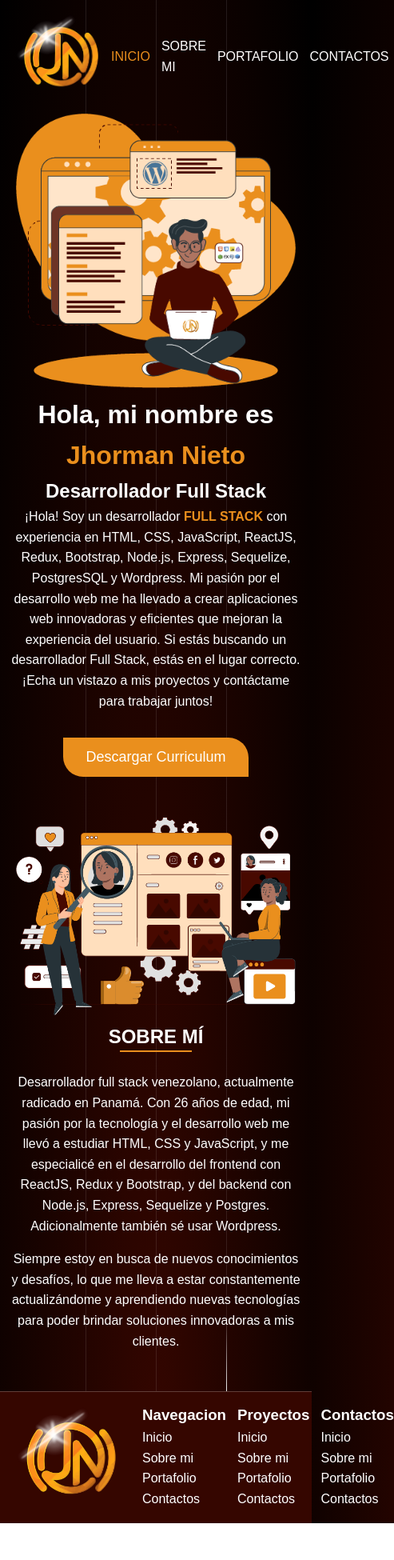
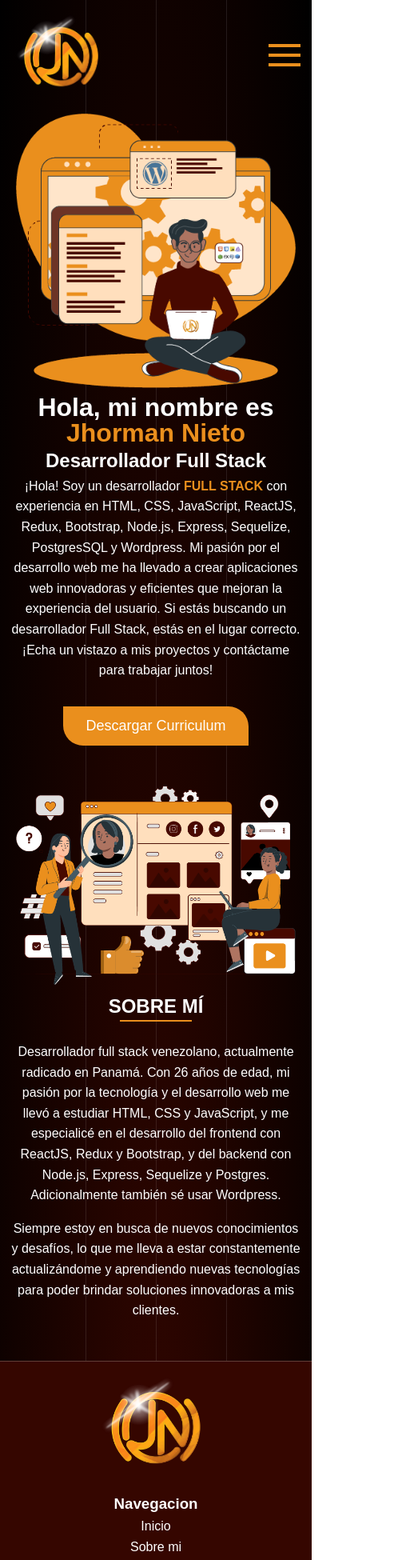
Before and after one commit to jhorman9/portafolio-2024-06, a React (Vite) app: page / in a window 390 px wide. Shown: the top 1950 px of the page at 80% size, 493 px wide, since content can reach past the window. Before the commit the page ends 1904 px from the top, so only its background shows below. Built offline with nearby package versions, Linux system fonts and the light colour scheme.

Commit message:
Agregando el footer

```diff
--- a/src/App.tsx
+++ b/src/App.tsx
@@ -1,8 +1,8 @@
 import { HashRouter, Route, Routes } from 'react-router-dom';
 import './styles/App.css';
 import './styles/lines.css';
-import { Header } from './components/Header';
-import { Footer } from './components/Footer';
+import { Header } from './components/HeaderComponents/Header';
+import { Footer } from './components/FooterComponents/Footer';
 import { HomePage } from './pages/HomePages/HomePage';
 import { AboutPages } from './pages/AboutPages/AboutPages';
 import { ProjectsPage } from './pages/ProjectsPages/ProjectsPage';
--- a/src/components/Footer.tsx
+++ /dev/null
@@ -1,34 +0,0 @@
-import { Link } from 'react-router-dom';
-import logoType from '../assets/images/logo/logo-jhorman-nieto.png';
-import '../styles/footer.css';
-
-export const Footer = () => {
-  return (
-    <footer>
-      <div>
-        <img src={logoType} alt="Logo de Jhorman Nieto P" title='Logo de Jhorman Nieto' loading='lazy' width={150} height={200}/>
-      </div>
-      <ul>
-        <h3>Navegacion</h3>
-        <li><Link to="/">Inicio</Link></li>
-        <li><Link to="/">Sobre mi</Link></li>
-        <li><Link to="/">Portafolio</Link></li>
-        <li><Link to="/">Contactos</Link></li>
-      </ul>
-      <ul>
-        <h3>Proyectos</h3>
-        <li><Link to="/">Inicio</Link></li>
-        <li><Link to="/">Sobre mi</Link></li>
-        <li><Link to="/">Portafolio</Link></li>
-        <li><Link to="/">Contactos</Link></li>
-      </ul>
-      <ul>
-        <h3>Contactos</h3>
-        <li><Link to="/">Inicio</Link></li>
-        <li><Link to="/">Sobre mi</Link></li>
-        <li><Link to="/">Portafolio</Link></li>
-        <li><Link to="/">Contactos</Link></li>
-      </ul>
-    </footer>
-  )
-}
--- /dev/null
+++ b/src/components/FooterComponents/Footer.tsx
@@ -0,0 +1,40 @@
+import { Link } from 'react-router-dom';
+import logoType from '../../assets/images/logo/logo-jhorman-nieto.png';
+import '../../styles/footer.css';
+
+export const Footer = () => {
+  return (
+    <footer>
+      <div>
+        <img src={logoType} alt="Logo de Jhorman Nieto P" title='Logo de Jhorman Nieto' loading='lazy' width={150} height={200}/>
+      </div>
+      <div>
+        <h3>Navegacion</h3>
+        <ul>
+          <li><Link to="/">Inicio</Link></li>
+          <li><Link to="/">Sobre mi</Link></li>
+          <li><Link to="/">Portafolio</Link></li>
+          <li><Link to="/">Contactos</Link></li>
+        </ul>
+      </div>
+      <div>
+        <h3>Proyectos</h3>
+        <ul>
+          <li><Link to="/">Inicio</Link></li>
+          <li><Link to="/">Sobre mi</Link></li>
+          <li><Link to="/">Portafolio</Link></li>
+          <li><Link to="/">Contactos</Link></li>
+        </ul>
+      </div>
+      <div>
+        <h3>Contactos</h3>
+        <ul>
+          <li><Link to="/">Inicio</Link></li>
+          <li><Link to="/">Sobre mi</Link></li>
+          <li><Link to="/">Portafolio</Link></li>
+          <li><Link to="/">Contactos</Link></li>
+        </ul>
+      </div>
+    </footer>
+  )
+}
--- a/src/components/Header.tsx
+++ /dev/null
@@ -1,29 +0,0 @@
-import { NavLink } from "react-router-dom";
-import '../styles/header.css';
-import logoPNG from '../assets/images/logo/logo-jhorman-nieto.png';
-
-export const Header = () => {
-  return (
-    <header>
-      <div className="logo">
-        <img src={logoPNG} loading="eager" width={100} height={100} title="logo" alt="react logo" />
-      </div>
-      <nav>
-        <ul>
-          <li>
-            <NavLink className={({ isActive, isPending }) => isPending ? "pending" : isActive ? "active" : ""} to="/">INICIO</NavLink>
-          </li>
-          <li>
-            <NavLink className={({ isActive, isPending }) => isPending ? "pending" : isActive ? "active" : ""} to="/about">SOBRE MI</NavLink>
-          </li>
-          <li>
-            <NavLink className={({ isActive, isPending }) => isPending ? "pending" : isActive ? "active" : ""} to="/projects">PORTAFOLIO</NavLink>
-          </li>
-          <li>
-            <NavLink className={({ isActive, isPending }) => isPending ? "pending" : isActive ? "active" : ""} to="/contact">CONTACTOS</NavLink>
-          </li>
-        </ul>
-      </nav>
-    </header>
-  )
-}
--- /dev/null
+++ b/src/components/HeaderComponents/Header.tsx
@@ -0,0 +1,42 @@
+import { NavLink } from "react-router-dom";
+import '../../styles/header.css';
+import logoPNG from '../../assets/images/logo/logo-jhorman-nieto.png';
+import useWindowDimensions from "../../hooks/useWindowDimensions";
+
+export const Header = () => {
+
+  const [width] = useWindowDimensions();
+
+  return (
+    <header>
+      <div className="logo">
+        <img src={logoPNG} loading="eager" width={100} height={100} title="logo" alt="react logo" />
+      </div>
+      {
+        width < 768 ?
+        <svg viewBox="0 0 100 80" width="40" height="40" xmlns="http://www.w3.org/2000/svg">
+          <rect width="100" height="10" fill="#ea8f1d"></rect>
+          <rect y="30" width="100" height="10" fill="#ea8f1d"></rect>
+          <rect y="60" width="100" height="10" fill="#ea8f1d"></rect>
+        </svg>
+          :
+        <nav>
+          <ul>
+            <li>
+              <NavLink className={({ isActive, isPending }) => isPending ? "pending" : isActive ? "active" : ""} to="/">INICIO</NavLink>
+            </li>
+            <li>
+              <NavLink className={({ isActive, isPending }) => isPending ? "pending" : isActive ? "active" : ""} to="/about">SOBRE MI</NavLink>
+            </li>
+            <li>
+              <NavLink className={({ isActive, isPending }) => isPending ? "pending" : isActive ? "active" : ""} to="/projects">PORTAFOLIO</NavLink>
+            </li>
+            <li>
+              <NavLink className={({ isActive, isPending }) => isPending ? "pending" : isActive ? "active" : ""} to="/contact">CONTACTOS</NavLink>
+            </li>
+          </ul>
+        </nav>
+      }
+    </header>
+  )
+}
--- /dev/null
+++ b/src/hooks/useWindowDimensions.tsx
@@ -0,0 +1,38 @@
+import { useEffect, useState } from "react";
+
+interface WindowDimensions {
+  width: number;
+  height: number;
+  [Symbol.iterator]: () => Iterator<number>;
+}
+
+function useWindowDimensions(): WindowDimensions {
+  const [width, setWidth] = useState<number>(window.innerWidth);
+  const [height, setHeight] = useState<number>(window.innerHeight);
+
+  useEffect(() => {
+    const resizeListener = () => {
+      setWidth(window.innerWidth);
+      setHeight(window.innerHeight);
+    };
+
+    window.addEventListener("resize", resizeListener);
+
+    return () => {
+      window.removeEventListener("resize", resizeListener);
+    };
+  }, []);
+
+  const dimensions: WindowDimensions = {
+    width,
+    height,
+    [Symbol.iterator]: function* () {
+      yield this.width;
+      yield this.height;
+    },
+  };
+
+  return dimensions;
+}
+
+export default useWindowDimensions;
--- a/src/styles/footer.css
+++ b/src/styles/footer.css
@@ -8,6 +8,21 @@ footer{
     gap: 14px;
 }
 
+@media (max-width: 768px) {
+    footer{
+        grid-template-columns: 1fr 1fr;
+        justify-items: center;
+    }
+}
+
+@media (max-width: 575px) {
+    footer{
+        grid-template-columns: 1fr;
+        justify-items: center;
+        text-align: center;
+    }
+}
+
 footer img{
     height: auto;
 }
@@ -15,5 +30,4 @@ footer img{
 footer ul{
     padding: 0;
     list-style: none;
-
 }
--- a/src/styles/header.css
+++ b/src/styles/header.css
@@ -1,6 +1,7 @@
 header{
     display: flex;
     justify-content: space-between;
+    align-items: center;
     padding: 14px;
 }
 
@@ -27,11 +28,11 @@ header nav ul li{
 header nav ul li a{
     color: inherit;
     text-decoration: none;
-    transition: .5s ease-in;
     -webkit-transition: .5s ease-in;
     -moz-transition: .5s ease-in;
     -ms-transition: .5s ease-in;
     -o-transition: .5s ease-in;
+    transition: .5s ease-in;
 }
 
 header nav ul li a.active{
--- a/src/styles/index.css
+++ b/src/styles/index.css
@@ -26,6 +26,7 @@ body {
 h1.title_page {
   font-size: 32px;
   font-weight: 600;
+  line-height: 1;
 }
 
 section{
```
